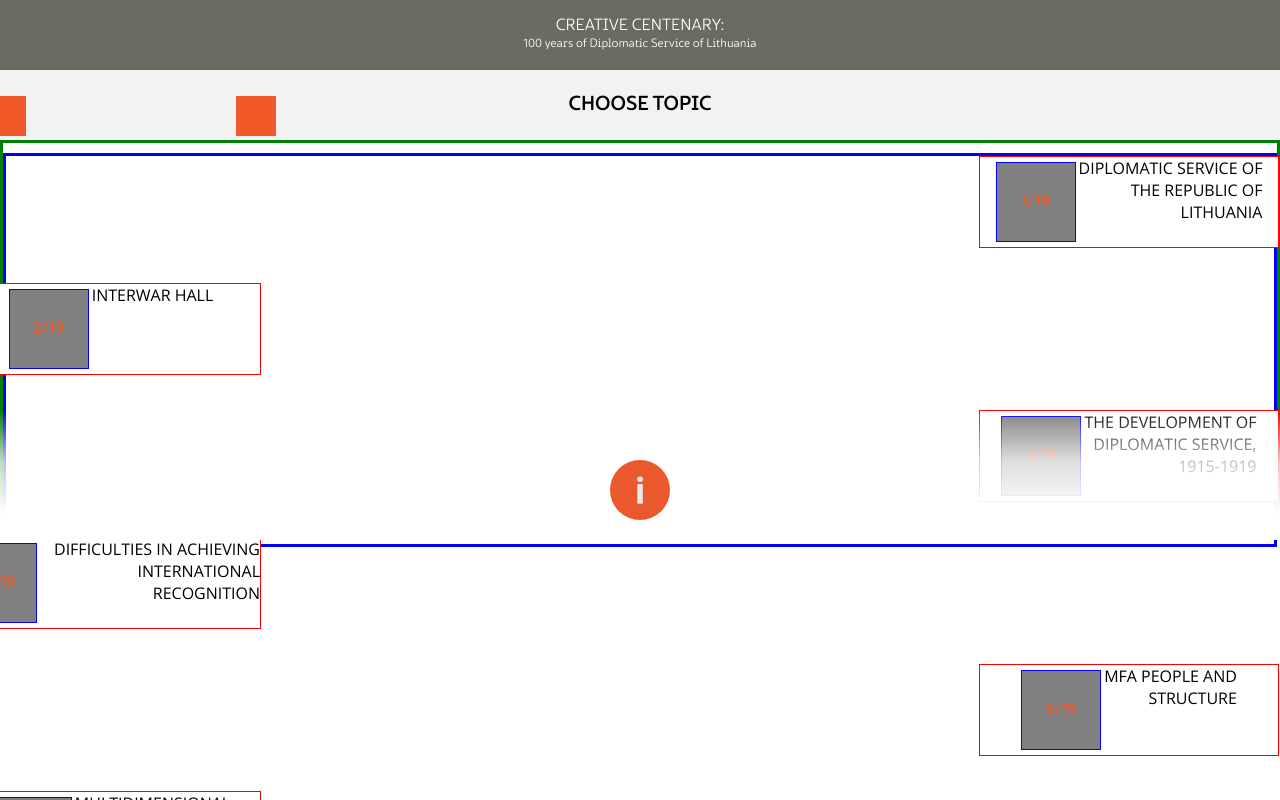
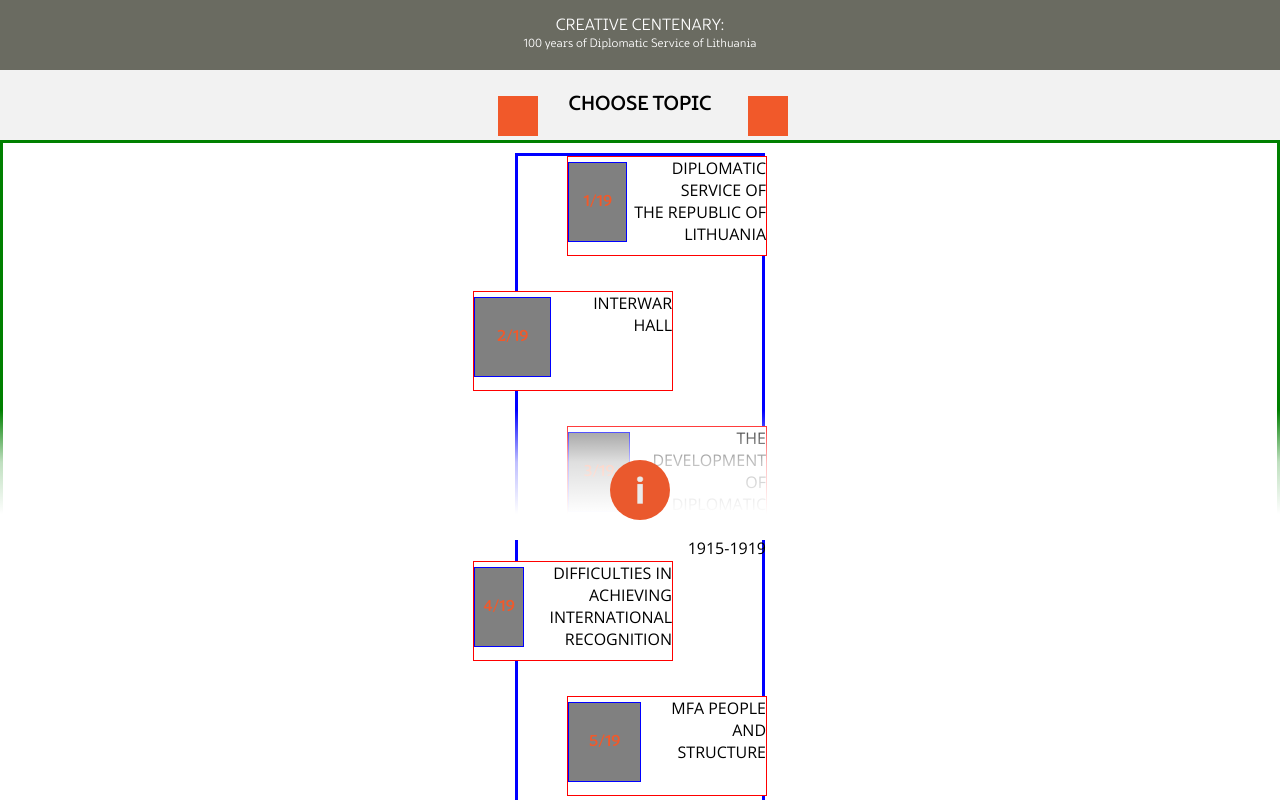
Before and after one commit to robertasliekis/urmas-testing, a React (Create React App) app: page / in a window 1280 px wide. Built offline with nearby package versions, Linux system fonts and the light colour scheme.

Commit message:
initial commit

```diff
--- a/src/index.css
+++ b/src/index.css
@@ -480,7 +480,6 @@
       -ms-flex-pack: start;
           justify-content: flex-start;
   width: 250px;
-  width: 100%;
   border: 1px solid var(--global-color-orange);
   border-top: none;
   border-bottom: none;
@@ -490,10 +489,6 @@
   border: 3px solid blue;
   -webkit-box-sizing: border-box;
           box-sizing: border-box;
-  height: 100%;
-  -webkit-box-flex: 1;
-      -ms-flex: 1;
-          flex: 1;
 }
 
 .topics-container .content .topics-list-wrapper .topics-list .topic {
@@ -516,14 +511,11 @@
           align-items: flex-start;
   background-color: white;
   padding: 5px 0;
-  width: 300px;
+  width: 200px;
+  height: 100px;
   border: 1px solid red;
   -webkit-box-sizing: border-box;
           box-sizing: border-box;
-  height: auto;
-  -webkit-box-flex: 1;
-      -ms-flex: 1;
-          flex: 1;
 }
 
 .topics-container .content .topics-list-wrapper .topics-list .topic .topic-number {
--- a/src/index.scss
+++ b/src/index.scss
@@ -299,7 +299,6 @@
         align-items: flex-start;
         justify-content: flex-start;
         width: 250px;
-        width: 100%;
         border: 1px solid var(--global-color-orange);
         border-top: none;
         border-bottom: none;
@@ -309,19 +308,16 @@
         // height: 500px;
         border: 3px solid blue;
         box-sizing: border-box;
-        height: 100%;
-        flex: 1;
         .topic {
           margin-bottom: 35px;
           @include displayFlex();
           align-items: flex-start;
           background-color: white;
           padding: 5px 0;
-          width: 300px;
+          width: 200px;
+          height: 100px;
           border: 1px solid red;
           box-sizing: border-box;
-          height: auto;
-          flex: 1;
           .topic-number {
             @include displayFlex();
             right: 100%;
```
Also changed, not shown: 1 other file (tests, documents, lock files or other folders).
